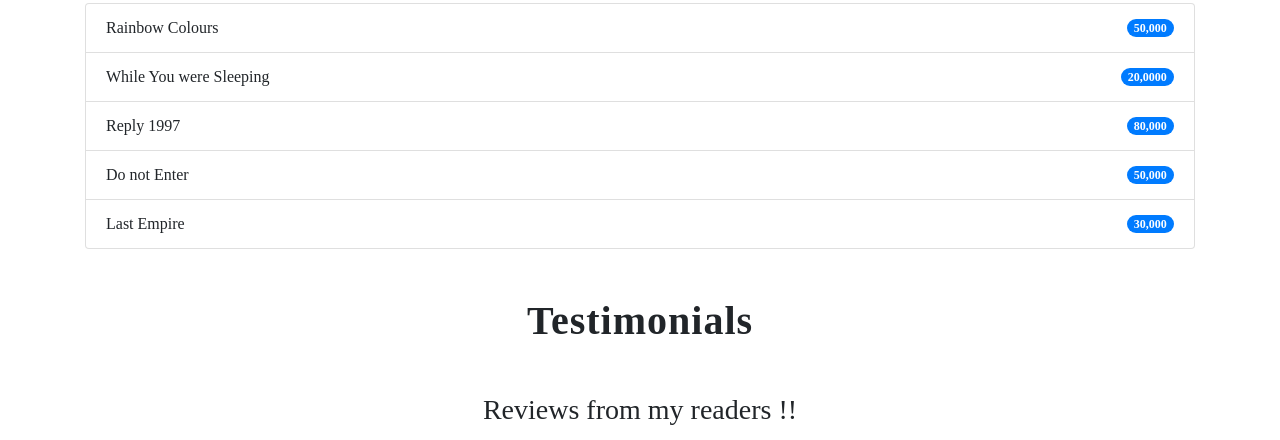
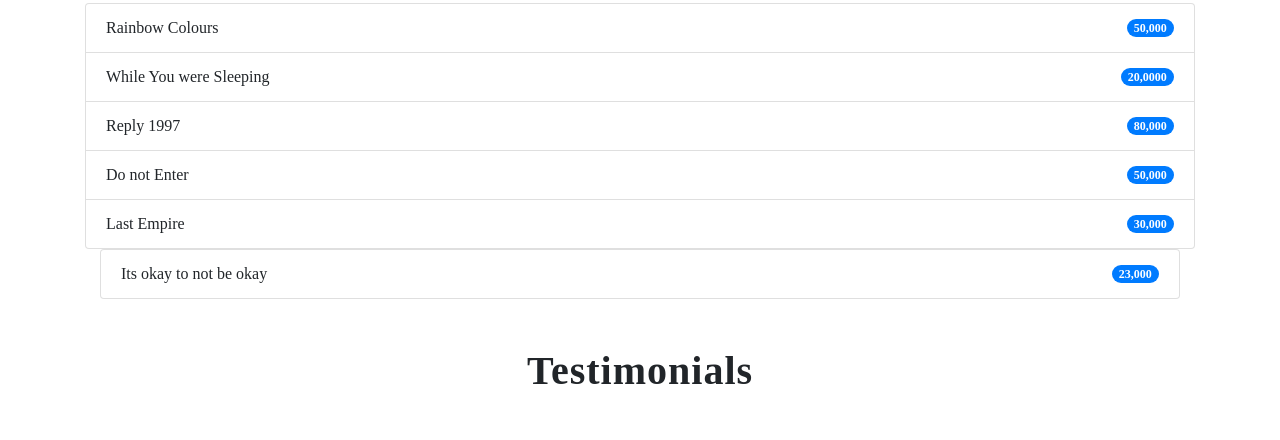
Before and after one commit to karthibabu10/Author, a plain HTML site: page index.html in a window 1280 px wide. Shown: the part 1994-2434 px from the top of the page. Drawn offline with nearby package versions, Linux system fonts and the light colour scheme; a web font is replaced by a local one.

Commit message:
Added List
Added List

```diff
--- a/index.html
+++ b/index.html
@@ -222,7 +222,17 @@
               <span class="badge badge-primary badge-pill">30,000</span>
             </li>
 			</ul>
+
+
+
 			</div>
+ </div>
+        <div class="col-sm">
+          <ul class="list-group">
+            <li class="list-group-item d-flex justify-content-between align-items-center">
+              Its okay to not be okay
+              <span class="badge badge-primary badge-pill">23,000</span>
+            </li>
 			</div>
 </section>
 
```
